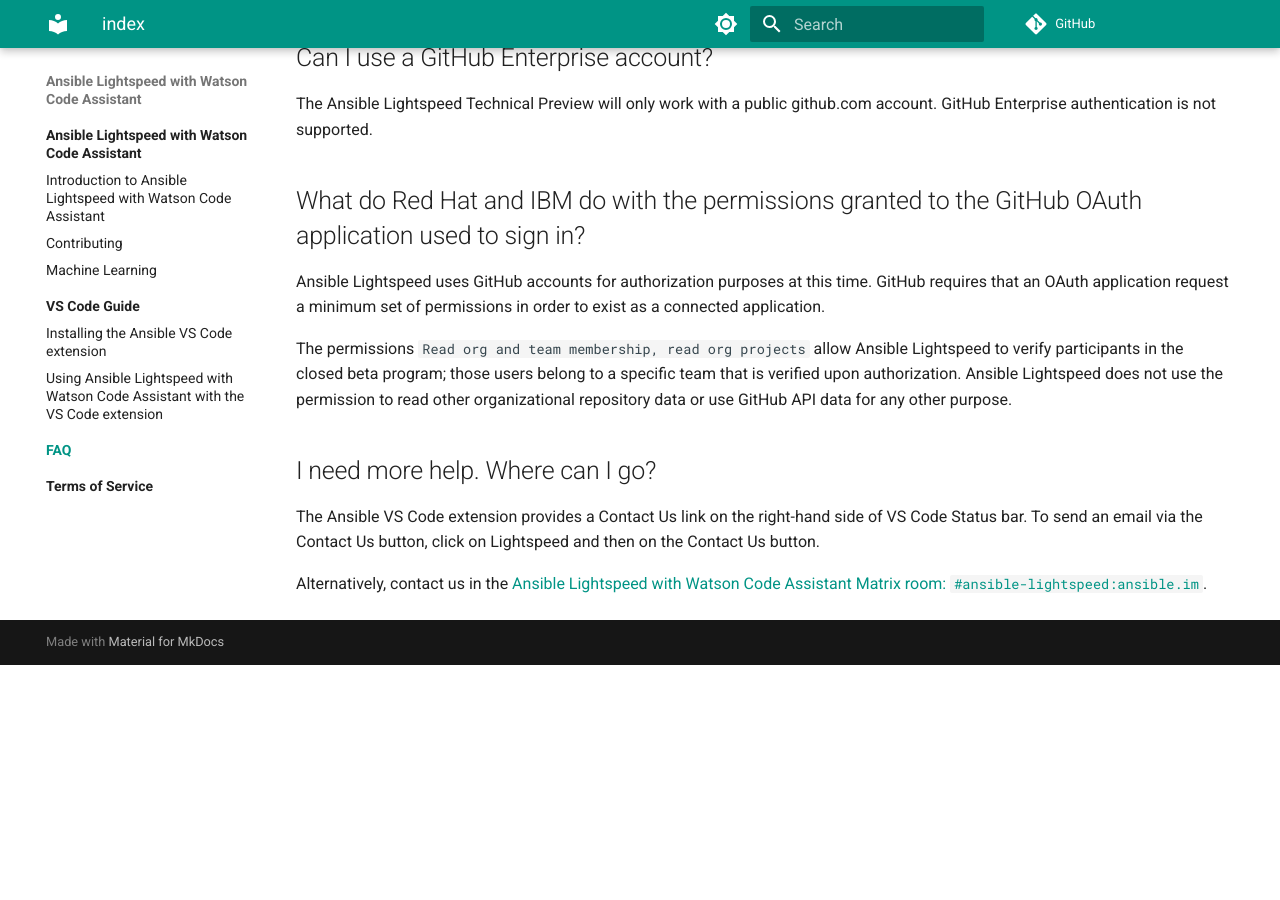
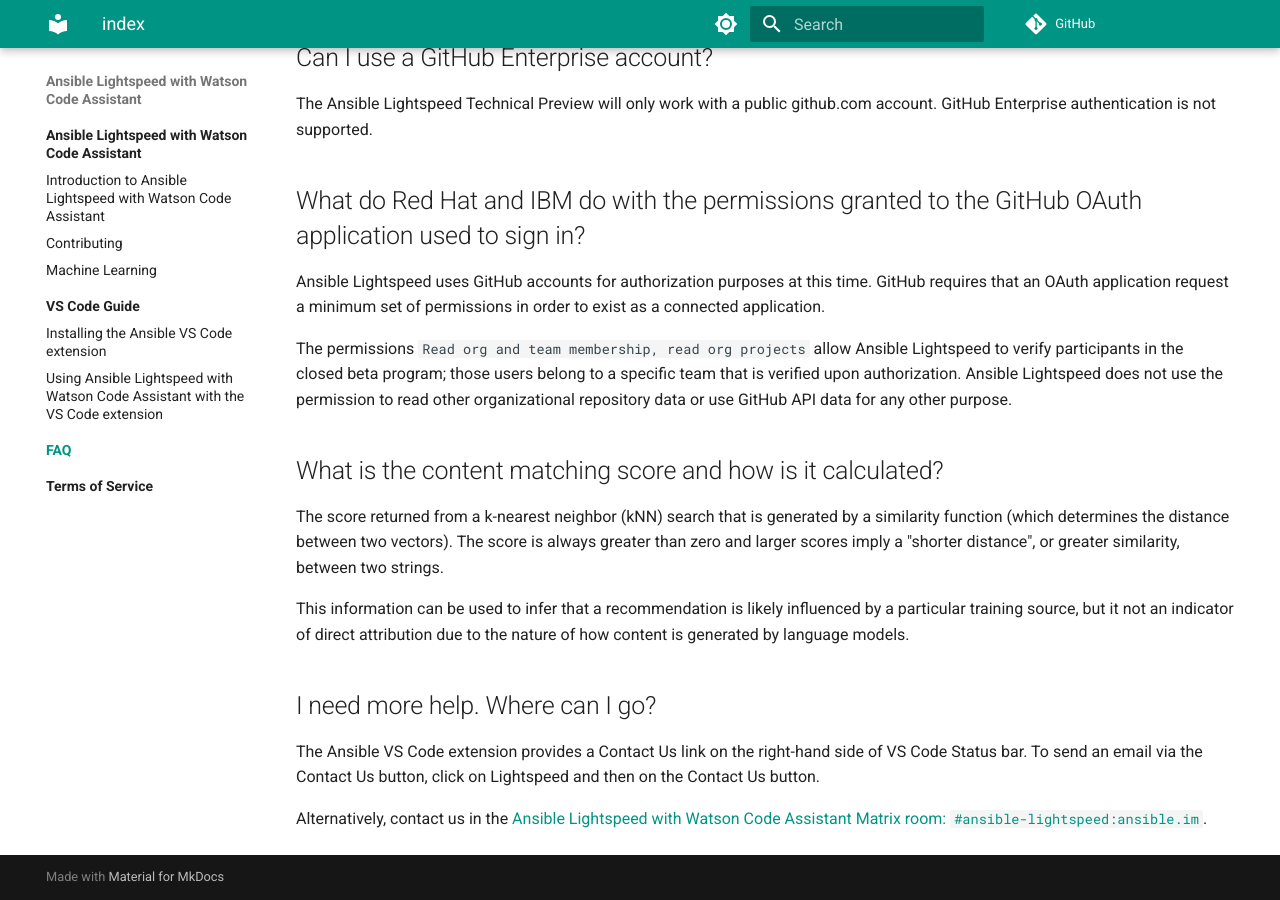
Before and after one commit to ansible/ansible-lightspeed, an MkDocs documentation site: the page built from docs/faq/index.md, in a window 1280 px wide and 900 px high, scrolled down 3359 px. Built offline with MkDocs 1.6.1 and Material for MkDocs 9.7.7, drawn with Linux system fonts in a browser that asks for light colours; comment, search, counter and statistics services are not loaded; before the commit the page ends 4024 px from its top, so only the background shows below that.

Commit message:
Added content matching score FAQ

```diff
--- a/docs/faq/index.md
+++ b/docs/faq/index.md
@@ -117,6 +117,12 @@ Ansible Lightspeed uses GitHub accounts for authorization purposes at this time.
 
 The permissions `Read org and team membership, read org projects` allow Ansible Lightspeed to verify participants in the closed beta program; those users belong to a specific team that is verified upon authorization.  Ansible Lightspeed does not use the permission to read other organizational repository data or use GitHub API data for any other purpose.
 
+## What is the content matching score and how is it calculated?
+
+The score returned from a k-nearest neighbor (kNN) search that is generated by a similarity function (which determines the distance between two vectors). The score is always greater than zero and larger scores imply a "shorter distance", or greater similarity, between two strings.
+
+This information can be used to infer that a recommendation is likely influenced by a particular training source, but it not an indicator of direct attribution due to the nature of how content is generated by language models.
+
 ## I need more help. Where can I go?
 
 The Ansible VS Code extension provides a Contact Us link on the right-hand side of VS Code
```
